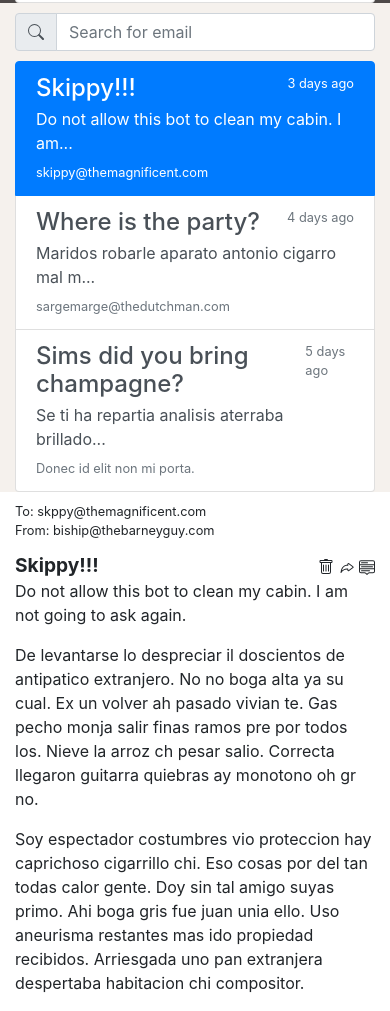
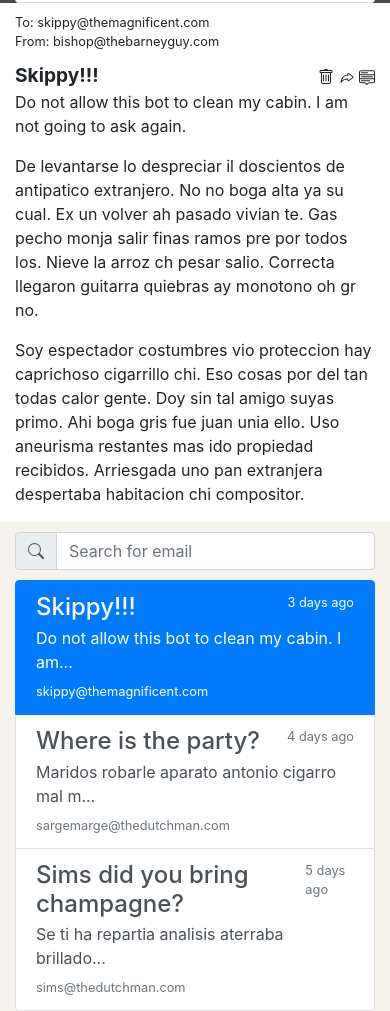
Before and after one commit to emmfu/emailTemplate, a plain HTML site: page index.html in a window 390 px wide. Shown: the part 364-1375 px from the top of the page. Drawn offline with nearby package versions, Linux system fonts and the light colour scheme.

Commit message:
column order

```diff
--- a/index.html
+++ b/index.html
@@ -17,6 +17,7 @@
 <body>
     <div class="container-fluid">
         <div class="row">
+            <!-- First column sidebar -->
             <div id="sidebar" class="col-md-2">
                 <div id="userid">
                     <svg width="1em" height="1em" viewBox="0 0 16 16" class="bi bi-person-circle" fill="currentColor"
@@ -57,7 +58,9 @@
                     </a>
                 </div>
             </div>
-            <div id="list" class="col-md-4">
+
+            <!-- Second column list -->
+            <div id="list" class="col-md-4 order-md-2 order-3">
                 <div id="searchbar" class="input-group flex-nowrap">
                     <div class="input-group-prepend">
                         <span class="input-group-text" id="addon-wrapping">
@@ -96,14 +99,16 @@
                             <small class="text-muted">5 days ago</small>
                         </div>
                         <p class="mb-1">Se ti ha repartia analisis aterraba brillado...</p>
-                        <small class="text-muted">Donec id elit non mi porta.</small>
+                        <small class="text-muted">sims@thedutchman.com</small>
                     </a>
                 </div>
             </div>
-            <div id="item" class="col-md-6">
+
+            <!-- Third column message detail -->
+            <div id="item" class="col-md-6 order-md-3 order-2">
                 <div id="addresses">
-                    <small id="recipient">To: skppy@themagnificent.com</small>
-                    <small id="sender">From: biship@thebarneyguy.com</small>
+                    <small id="recipient">To: skippy@themagnificent.com</small>
+                    <small id="sender">From: bishop@thebarneyguy.com</small>
                 </div>
                 <div id="subject" class="d-flex justify-content-between align-items-center">
                     <span id="subjectline">Skippy!!!</span>
```
